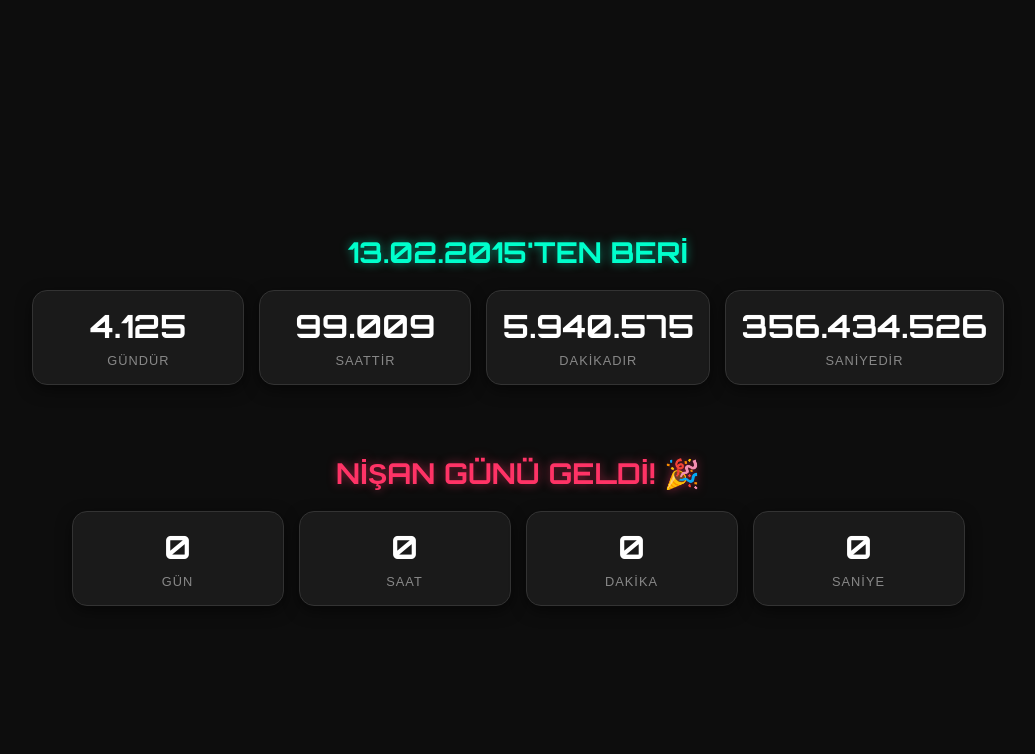
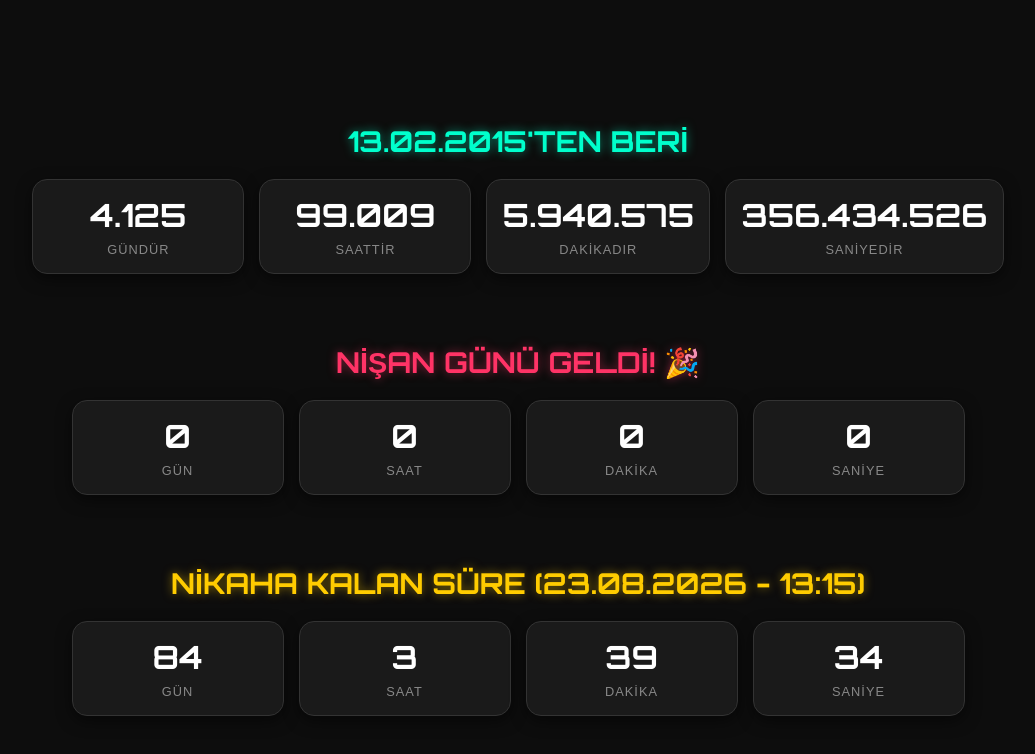
Before and after one commit to dqzze999/130215sayac, a plain HTML site: page index.html in a window 1280 px wide. Shown: the whole page, without its empty margins (122-1157 px from the left). Drawn offline with Linux system fonts and the light colour scheme.

Commit message:
Refactor countdown HTML for wedding and engagement

```diff
--- a/index.html
+++ b/index.html
@@ -31,6 +31,7 @@
         /* Başlık Renkleri */
         .baslik-gecen { color: #00ffcc; text-shadow: 0 0 10px rgba(0, 255, 204, 0.5); }
         .baslik-kalan { color: #ff3366; text-shadow: 0 0 10px rgba(255, 51, 102, 0.5); margin-top: 50px; }
+        .baslik-nikah { color: #ffcc00; text-shadow: 0 0 10px rgba(255, 204, 0, 0.5); margin-top: 50px; }
 
         .container {
             display: flex;
@@ -59,6 +60,7 @@
         /* Çerçeve renkleri */
         .border-gecen:hover { border-color: #00ffcc; }
         .border-kalan:hover { border-color: #ff3366; }
+        .border-nikah:hover { border-color: #ffcc00; }
 
         .sayi {
             display: block;
@@ -126,13 +128,38 @@
         </div>
     </div>
 
+    <h1 class="baslik-nikah">NİKAHA KALAN SÜRE (23.08.2026 - 13:15)</h1>
+
+    <div class="container">
+        <div class="kutu border-nikah">
+            <span class="sayi" id="nikahGun">0</span>
+            <span class="etiket">GÜN</span>
+        </div>
+        <div class="kutu border-nikah">
+            <span class="sayi" id="nikahSaat">0</span>
+            <span class="etiket">SAAT</span>
+        </div>
+        <div class="kutu border-nikah">
+            <span class="sayi" id="nikahDakika">0</span>
+            <span class="etiket">DAKİKA</span>
+        </div>
+        <div class="kutu border-nikah">
+            <span class="sayi" id="nikahSaniye">0</span>
+            <span class="etiket">SANİYE</span>
+        </div>
+    </div>
+
     <script>
         // --- AYARLAR ---
         // Geçmiş Tarih (Yıl, Ay-1, Gün) -> 13 Şubat 2015
         const tarihGecmis = new Date(2015, 1, 13, 0, 0, 0).getTime();
 
-        // Gelecek Tarih (Yıl, Ay-1, Gün) -> 13 Şubat 2026 (Nişan)
+        // Gelecek Tarih 1 (Yıl, Ay-1, Gün) -> 13 Şubat 2026 (Nişan)
         const tarihNisan = new Date(2026, 1, 13, 0, 0, 0).getTime();
+
+        // Gelecek Tarih 2 (Yıl, Ay-1, Gün, Saat, Dakika) -> 23 Ağustos 2026 - 13:15 (Nikah)
+        // JavaScript'te aylar 0'dan başladığı için Ağustos için 7 yazıyoruz (Ocak=0, Şubat=1 ... Ağustos=7)
+        const tarihNikah = new Date(2026, 7, 23, 13, 15, 0).getTime();
 
         function sayaciGuncelle() {
             const simdi = new Date().getTime();
@@ -145,11 +172,10 @@
             document.getElementById("toplamDakika").innerText = Math.floor(farkGecmis / (1000 * 60)).toLocaleString('tr-TR');
             document.getElementById("toplamSaniye").innerText = Math.floor(farkGecmis / 1000).toLocaleString('tr-TR');
 
-            // 2. HESAPLAMA: NİŞANA GERİ SAYIM (Klasik Sayaç)
+            // 2. HESAPLAMA: NİŞANA GERİ SAYIM
             const farkNisan = tarihNisan - simdi;
 
             if (farkNisan > 0) {
-                // Kalan süreyi Gün / Saat / Dakika / Saniye olarak bölüyoruz
                 const gun = Math.floor(farkNisan / (1000 * 60 * 60 * 24));
                 const saat = Math.floor((farkNisan % (1000 * 60 * 60 * 24)) / (1000 * 60 * 60));
                 const dakika = Math.floor((farkNisan % (1000 * 60 * 60)) / (1000 * 60));
@@ -160,8 +186,32 @@
                 document.getElementById("kalanDakika").innerText = dakika;
                 document.getElementById("kalanSaniye").innerText = saniye;
             } else {
-                // Tarih geçtiyse
                 document.querySelector(".baslik-kalan").innerText = "NİŞAN GÜNÜ GELDİ! 🎉";
+                document.getElementById("kalanGun").innerText = "0";
+                document.getElementById("kalanSaat").innerText = "0";
+                document.getElementById("kalanDakika").innerText = "0";
+                document.getElementById("kalanSaniye").innerText = "0";
+            }
+
+            // 3. HESAPLAMA: NİKAHA GERİ SAYIM
+            const farkNikah = tarihNikah - simdi;
+
+            if (farkNikah > 0) {
+                const nGun = Math.floor(farkNikah / (1000 * 60 * 60 * 24));
+                const nSaat = Math.floor((farkNikah % (1000 * 60 * 60 * 24)) / (1000 * 60 * 60));
+                const nDakika = Math.floor((farkNikah % (1000 * 60 * 60)) / (1000 * 60));
+                const nSaniye = Math.floor((farkNikah % (1000 * 60)) / 1000);
+
+                document.getElementById("nikahGun").innerText = nGun;
+                document.getElementById("nikahSaat").innerText = nSaat;
+                document.getElementById("nikahDakika").innerText = nDakika;
+                document.getElementById("nikahSaniye").innerText = nSaniye;
+            } else {
+                document.querySelector(".baslik-nikah").innerText = "NİKAH GÜNÜ GELDİ! 💍🎉";
+                document.getElementById("nikahGun").innerText = "0";
+                document.getElementById("nikahSaat").innerText = "0";
+                document.getElementById("nikahDakika").innerText = "0";
+                document.getElementById("nikahSaniye").innerText = "0";
             }
         }
 
```
